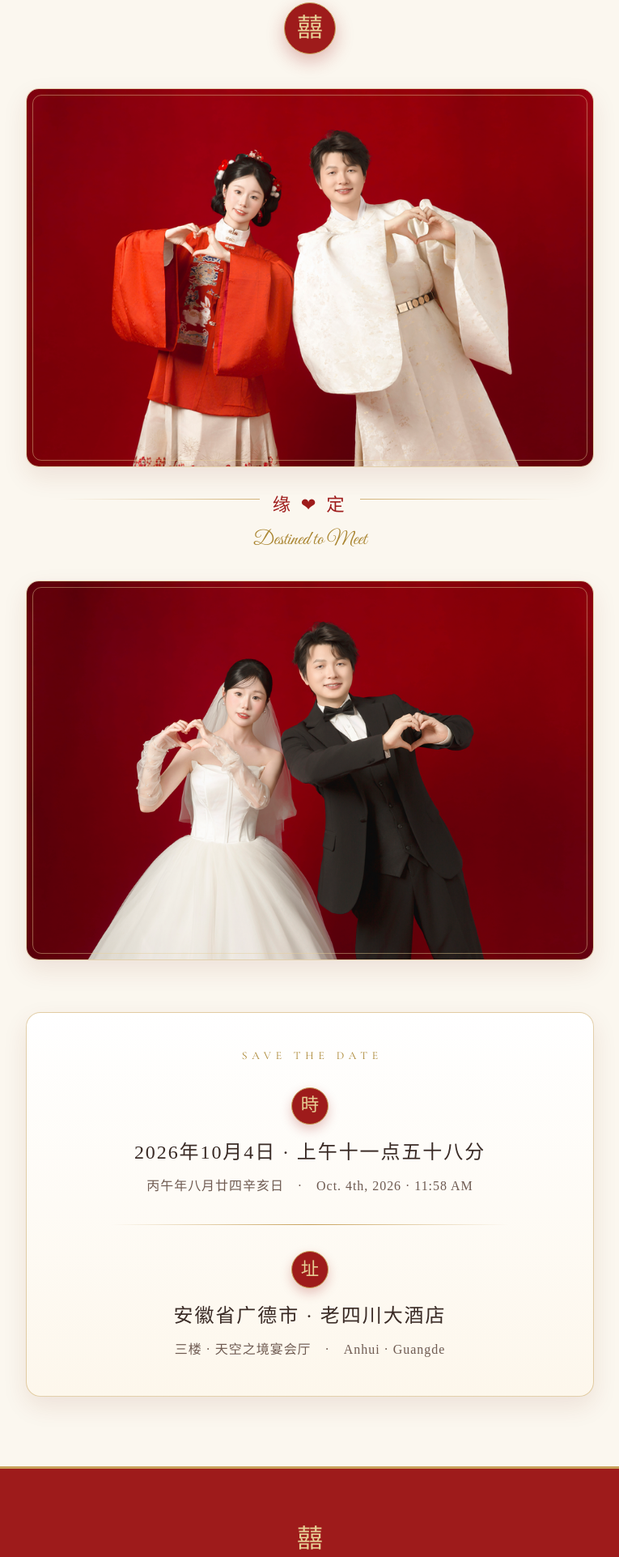
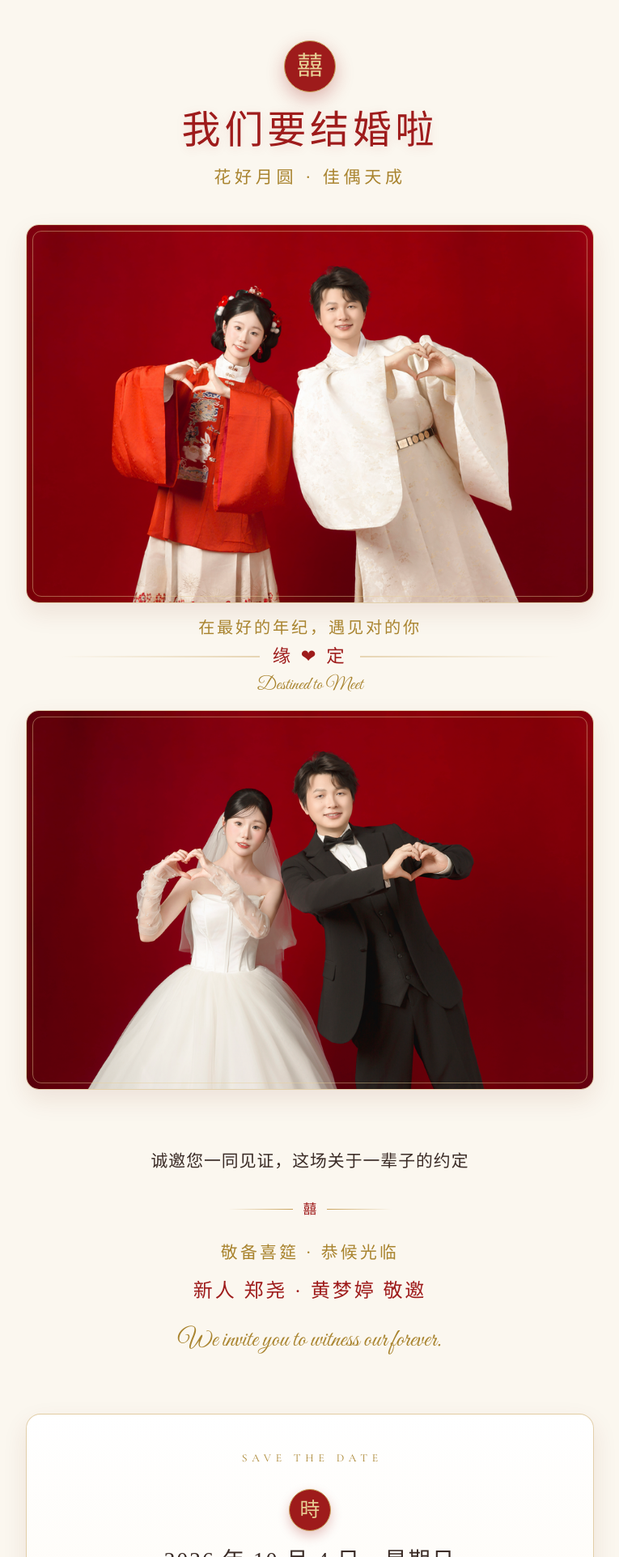
Before and after one commit to zy279325956-bit/invitation, a plain HTML site: page index.html in a window 1280 px wide. Shown: the part 877-2800 px from the top of the page at 81% size, without its empty margins (257-1022 px from the left). Drawn offline with nearby package versions, Linux system fonts and the light colour scheme.

Commit message:
Update index.html

```diff
--- a/index.html
+++ b/index.html
@@ -127,6 +127,13 @@
     line-height:1.1;
     margin-top:.5rem;
   }
+  .hero-tagline{
+    margin-top:.85rem;
+    font-family:var(--kai);
+    font-size:clamp(1rem,3.8vw,1.32rem);
+    letter-spacing:.16em;color:var(--ink-soft);
+    min-height:1.4em;
+  }
   .hero-rule{
     display:flex;align-items:center;justify-content:center;gap:.9rem;
     margin:1.5rem 0 1.2rem;color:var(--gold);
@@ -137,11 +144,14 @@
   .hero-rule i{font-style:normal;color:var(--red);font-size:1rem;}
 
   .hero-date{
-    font-family:var(--serif);
-    font-size:clamp(1.15rem,4.6vw,1.7rem);
-    letter-spacing:.14em;color:var(--ink);
+    display:flex;flex-direction:column;align-items:center;gap:.3rem;
+    font-family:var(--serif);letter-spacing:.14em;color:var(--ink);
   }
-  .hero-date b{color:var(--red);font-weight:600;}
+  .hero-date b{
+    color:var(--red);font-weight:600;
+    font-size:clamp(1.5rem,6.4vw,2.15rem);letter-spacing:.2em;
+  }
+  .hero-date span{font-size:clamp(1rem,3.8vw,1.25rem);color:var(--ink-soft);letter-spacing:.16em;}
   .hero-lunar{
     margin-top:.5rem;
     font-family:var(--kai);
@@ -195,8 +205,14 @@
   @keyframes rise{from{opacity:0;transform:translateY(26px);}to{opacity:1;transform:none;}}
   @keyframes bob{0%,100%{transform:translateX(-50%) translateY(0);}50%{transform:translateX(-50%) translateY(8px);}}
 
-  /* ============ 囍 印（前世今生上方） ============ */
-  .seal-wrap{text-align:center;margin:clamp(3rem,9vw,5rem) 0 clamp(1.8rem,5vw,2.6rem);}
+  /* ============ 前世今生·开篇（囍 + 标题 + 祝福） ============ */
+  .lives-intro{text-align:center;margin:clamp(3rem,9vw,5rem) 0 clamp(1.7rem,4.5vw,2.4rem);}
+  .lives-intro .seal{margin-bottom:1.1rem;}
+  .lives-intro .invite-head{margin:0;}
+  .lives-bless{
+    margin-top:.7rem;font-family:var(--kai);color:var(--gold-dark);
+    font-size:clamp(1.05rem,3.8vw,1.32rem);letter-spacing:.22em;
+  }
   .seal{
     font-family:var(--kai);
     display:inline-flex;align-items:center;justify-content:center;
@@ -222,21 +238,26 @@
     border-radius:11px;pointer-events:none;z-index:2;
   }
 
-  /* 中部连接符 */
+  /* 中部连接符（缘定居中，中文句与英文上下对称） */
   .life-link{
     text-align:center;font-family:var(--kai);color:var(--red);
-    margin:clamp(1.1rem,3.4vw,1.7rem) 0;position:relative;
+    margin:clamp(.75rem,2.3vw,1.05rem) 0;position:relative;line-height:1.35;
   }
-  .life-link span{
-    background:var(--cream);padding:0 1rem;position:relative;z-index:1;
+  .life-link .ll-top{
+    display:block;font-family:var(--kai);color:var(--gold-dark);
+    font-size:clamp(1.02rem,3.7vw,1.26rem);letter-spacing:.14em;margin-bottom:.42rem;
+  }
+  .life-link .ll-cn{
+    display:inline-block;background:var(--cream);padding:0 1rem;
+    position:relative;z-index:1;
     font-size:clamp(1.1rem,4vw,1.4rem);letter-spacing:.16em;
   }
-  .life-link small{
+  .life-link .ll-en{
     display:block;font-family:var(--script);color:var(--gold-dark);
-    font-size:clamp(1.1rem,4vw,1.5rem);margin-top:.1rem;background:var(--cream);
+    font-size:clamp(1.05rem,3.8vw,1.4rem);line-height:1.2;margin-top:.42rem;
   }
   .life-link::before{
-    content:"";position:absolute;left:6%;right:6%;top:.7em;height:1px;
+    content:"";position:absolute;left:6%;right:6%;top:50%;transform:translateY(-50%);height:1px;
     background:linear-gradient(90deg,transparent,var(--gold),transparent);
   }
 
@@ -253,20 +274,24 @@
   .detail-card .kicker{display:block;margin-bottom:1.6rem;}
   .detail-row{display:flex;flex-direction:column;align-items:center;gap:.35rem;}
   .detail-badge{
-    width:46px;height:46px;border-radius:50%;
+    width:52px;height:52px;border-radius:50%;
     display:flex;align-items:center;justify-content:center;
     background:var(--red);color:var(--gold-light);
-    font-family:var(--kai);font-size:1.4rem;
+    font-family:var(--kai);font-size:1.55rem;
     border:1px solid var(--gold);box-shadow:0 6px 14px rgba(158,27,27,.25);
-    margin-bottom:.5rem;
+    margin-bottom:.6rem;
   }
   .detail-main{
     font-family:var(--kai);color:var(--ink);
-    font-size:clamp(1.15rem,4.4vw,1.5rem);letter-spacing:.08em;
+    font-size:clamp(1.28rem,5vw,1.7rem);letter-spacing:.08em;line-height:1.5;
+  }
+  .detail-time{
+    font-family:var(--kai);color:var(--red);
+    font-size:clamp(1.08rem,4vw,1.34rem);letter-spacing:.12em;margin-top:.25rem;
   }
   .detail-sub{
-    font-family:var(--serif);color:var(--ink-soft);
-    font-size:clamp(.86rem,3vw,1rem);letter-spacing:.06em;
+    font-family:var(--serif);color:var(--ink-soft);line-height:1.7;
+    font-size:clamp(.94rem,3.3vw,1.1rem);letter-spacing:.06em;margin-top:.3rem;
   }
   .detail-div{
     height:1px;margin:clamp(1.5rem,4vw,2rem) auto;width:78%;
@@ -276,6 +301,47 @@
   /* ============ 进场动画 ============ */
   .reveal{opacity:0;transform:translateY(26px);transition:opacity .8s ease,transform .8s ease;}
   .reveal.in{opacity:1;transform:none;}
+
+  /* ============ 邀请正文 ============ */
+  .invite{margin-top:clamp(2.8rem,7vw,4.2rem);text-align:center;}
+  .invite-guest{
+    font-family:var(--kai);color:var(--ink-soft);
+    font-size:clamp(1rem,3.6vw,1.25rem);letter-spacing:.1em;margin-bottom:1.1rem;
+  }
+  .invite-guest b{
+    color:var(--red);font-weight:400;font-size:1.18em;margin:0 .18em;
+    padding-bottom:.06em;border-bottom:1px solid rgba(200,161,90,.6);
+  }
+  .invite-head{
+    font-family:var(--kai);color:var(--red);
+    font-size:clamp(2rem,8.5vw,3rem);letter-spacing:.1em;line-height:1.2;
+    text-shadow:0 3px 14px rgba(158,27,27,.12);
+  }
+  .invite-body{
+    font-family:var(--serif);color:var(--ink);
+    font-size:clamp(1.05rem,3.6vw,1.3rem);letter-spacing:.05em;line-height:2;
+    margin-top:1.3rem;
+  }
+  .invite-rule{
+    display:flex;align-items:center;justify-content:center;gap:.8rem;
+    margin:1.5rem 0 1.2rem;color:var(--gold);
+  }
+  .invite-rule span{height:1px;width:clamp(36px,12vw,80px);}
+  .invite-rule span:first-child{background:linear-gradient(90deg,transparent,var(--gold));}
+  .invite-rule span:last-child{background:linear-gradient(90deg,var(--gold),transparent);}
+  .invite-rule i{font-style:normal;color:var(--red);font-size:1.05rem;}
+  .invite-formal{
+    font-family:var(--kai);color:var(--gold-dark);
+    font-size:clamp(1.05rem,3.8vw,1.3rem);letter-spacing:.16em;
+  }
+  .invite-sign{
+    font-family:var(--kai);color:var(--red);
+    font-size:clamp(1.15rem,4.4vw,1.5rem);letter-spacing:.12em;margin-top:.5rem;
+  }
+  .invite-en{
+    font-family:var(--script);color:var(--gold-dark);
+    font-size:clamp(1.3rem,5vw,1.9rem);margin-top:.7rem;
+  }
 
   /* ============ 页脚 ============ */
   footer{
@@ -364,8 +430,9 @@
     <span class="kicker">We're Getting Married</span>
     <h1 class="names">郑尧<span class="amp">❤</span>黄梦婷</h1>
     <div class="names-en">Zheng Yao &amp; Huang Mengting</div>
+    <div class="hero-tagline" id="heroTagline">陌上花开，可缓缓归矣</div>
     <div class="hero-rule"><span></span><i>囍</i><span></span></div>
-    <div class="hero-date" id="heroDate">婚期 · <b>2026 / 10 / 04</b> · 上午 11:58</div>
+    <div class="hero-date" id="heroDate"><b>2026 · 10 · 04</b><span>星期日 · 上午 11:58</span></div>
     <div class="hero-lunar">丙午年八月廿四辛亥日</div>
 
     <div class="cd-title" id="cd-title">距离我们的婚礼还有</div>
@@ -384,7 +451,11 @@
 
   <!-- 前世今生（极简：囍 + 两图 + 缘定） -->
   <section id="pastlife">
-    <div class="seal-wrap reveal"><div class="seal">囍</div></div>
+    <div class="lives-intro reveal">
+      <div class="seal">囍</div>
+      <div class="invite-head">我们要结婚啦</div>
+      <div class="lives-bless" id="blessLine">三生有幸 · 一世情长</div>
+    </div>
 
     <!-- 前世 · 明制汉服 -->
     <figure class="life reveal">
@@ -394,8 +465,9 @@
     </figure>
 
     <div class="life-link reveal">
-      <span>缘 ❤ 定</span>
-      <small>Destined to Meet</small>
+      <span class="ll-top">在最好的年纪，遇见对的你</span>
+      <span class="ll-cn">缘 ❤ 定</span>
+      <span class="ll-en">Destined to Meet</span>
     </div>
 
     <!-- 今生 · 白纱西装 -->
@@ -406,20 +478,31 @@
     </figure>
   </section>
 
+  <!-- 邀请正文 -->
+  <section class="invite reveal">
+    <div class="invite-guest" id="inviteGuest" hidden>致&nbsp;<b id="guestName"></b>&nbsp;启</div>
+    <p class="invite-body">诚邀您一同见证，这场关于一辈子的约定</p>
+    <div class="invite-rule"><span></span><i>囍</i><span></span></div>
+    <p class="invite-formal">敬备喜筵 · 恭候光临</p>
+    <p class="invite-sign">新人 郑尧 · 黄梦婷 敬邀</p>
+    <p class="invite-en">We invite you to witness our forever.</p>
+  </section>
+
   <!-- 婚礼细节 -->
   <section class="details reveal">
     <div class="detail-card">
       <span class="kicker">Save the Date</span>
       <div class="detail-row">
         <div class="detail-badge">時</div>
-        <div class="detail-main">2026年10月4日 · 上午十一点五十八分</div>
-        <div class="detail-sub">丙午年八月廿四辛亥日　·　Oct. 4th, 2026 · 11:58 AM</div>
+        <div class="detail-main">2026 年 10 月 4 日 · 星期日</div>
+        <div class="detail-time">上午十一点五十八分（11:58）</div>
+        <div class="detail-sub">农历 丙午年八月廿四辛亥日<br>Sunday, Oct. 4th, 2026</div>
       </div>
       <div class="detail-div"></div>
       <div class="detail-row">
         <div class="detail-badge">址</div>
         <div class="detail-main">安徽省广德市 · 老四川大酒店</div>
-        <div class="detail-sub">三楼 · 天空之境宴会厅　·　Anhui · Guangde</div>
+        <div class="detail-sub">三楼 · 天空之境宴会厅<br>Anhui · Guangde</div>
       </div>
     </div>
   </section>
@@ -472,17 +555,17 @@
         if(title){ title.style.display = ""; title.textContent = "距离我们的婚礼还有"; }
         if(grid)  grid.style.display = "";
         if(msg){  msg.textContent = ""; msg.classList.remove("cd-final"); }
-        if(hd)    hd.innerHTML = "婚期 · <b>2026 / 10 / 04</b> · 上午 11:58";
+        if(hd)    hd.innerHTML = "<b>2026 · 10 · 04</b><span>星期日 · 上午 11:58</span>";
       } else if(phase === "during"){
         if(title) title.style.display = "none";
         if(grid)  grid.style.display = "none";
         if(msg){  msg.textContent = "婚礼进行中 ❤"; msg.classList.add("cd-final"); }
-        if(hd)    hd.innerHTML = "婚礼当天 · <b>2026 / 10 / 04</b> · 上午 11:58";
+        if(hd)    hd.innerHTML = "<b>2026 · 10 · 04</b><span>婚礼当天 · 上午 11:58</span>";
       } else {
         if(title) title.style.display = "none";
         if(grid)  grid.style.display = "none";
         if(msg){  msg.textContent = "婚礼已圆满完成 ❤"; msg.classList.add("cd-final"); }
-        if(hd)    hd.innerHTML = "结婚纪念日 · <b>2026 / 10 / 04</b>";
+        if(hd)    hd.innerHTML = "<b>2026 · 10 · 04</b><span>结婚纪念日</span>";
       }
     }
 
@@ -618,7 +701,44 @@
       .then(function(l){ list = l || []; begin(); });
   }
 
+  // ===== 古风标语 / 祝福语：每次进入随机一条 =====
+  function pick(a){ return a[Math.floor(Math.random()*a.length)]; }
+  var TAGLINES = [
+    "桃之夭夭，灼灼其华","之子于归，宜其室家","琴瑟在御，莫不静好",
+    "既见君子，云胡不喜","邂逅相遇，适我愿兮","投我以木桃，报之以琼瑶",
+    "陌上花开，可缓缓归矣","愿我如星君如月，夜夜流光相皎洁"
+  ];
+  var BLESSINGS = [
+    "三生有幸 · 一世情长","缘定三生 · 喜结连理","百年好合 · 永结同心",
+    "鸾凤和鸣 · 琴瑟相谐","花好月圆 · 佳偶天成",
+    "珠联璧合 · 天作之合","千里姻缘 · 一线牵成"
+  ];
+  function initRandomText(){
+    var t = document.getElementById("heroTagline");
+    if(t) t.textContent = pick(TAGLINES);
+    var b = document.getElementById("blessLine");
+    if(b) b.textContent = pick(BLESSINGS);
+  }
+
+  // ===== 宾客称呼：从网址参数读取（?to= / ?name= / ?guest=），读不到就隐藏整行 =====
+  function initGuest(){
+    var v = "";
+    try{
+      var q = new URLSearchParams(location.search);
+      var keys = ["to","name","guest","g"];
+      for(var i=0;i<keys.length;i++){ var x = q.get(keys[i]); if(x){ v = x; break; } }
+    }catch(e){}
+    v = (v || "").trim().slice(0, 24);
+    if(v){
+      var nm = document.getElementById("guestName");
+      var wrap = document.getElementById("inviteGuest");
+      if(nm && wrap){ nm.textContent = v; wrap.hidden = false; }   // textContent 安全注入，防脚本注入
+    }
+  }
+
   // ===== 初始化 =====
+  initRandomText();
+  initGuest();
   initReveal();
   initPlayer();
   tick();
```
